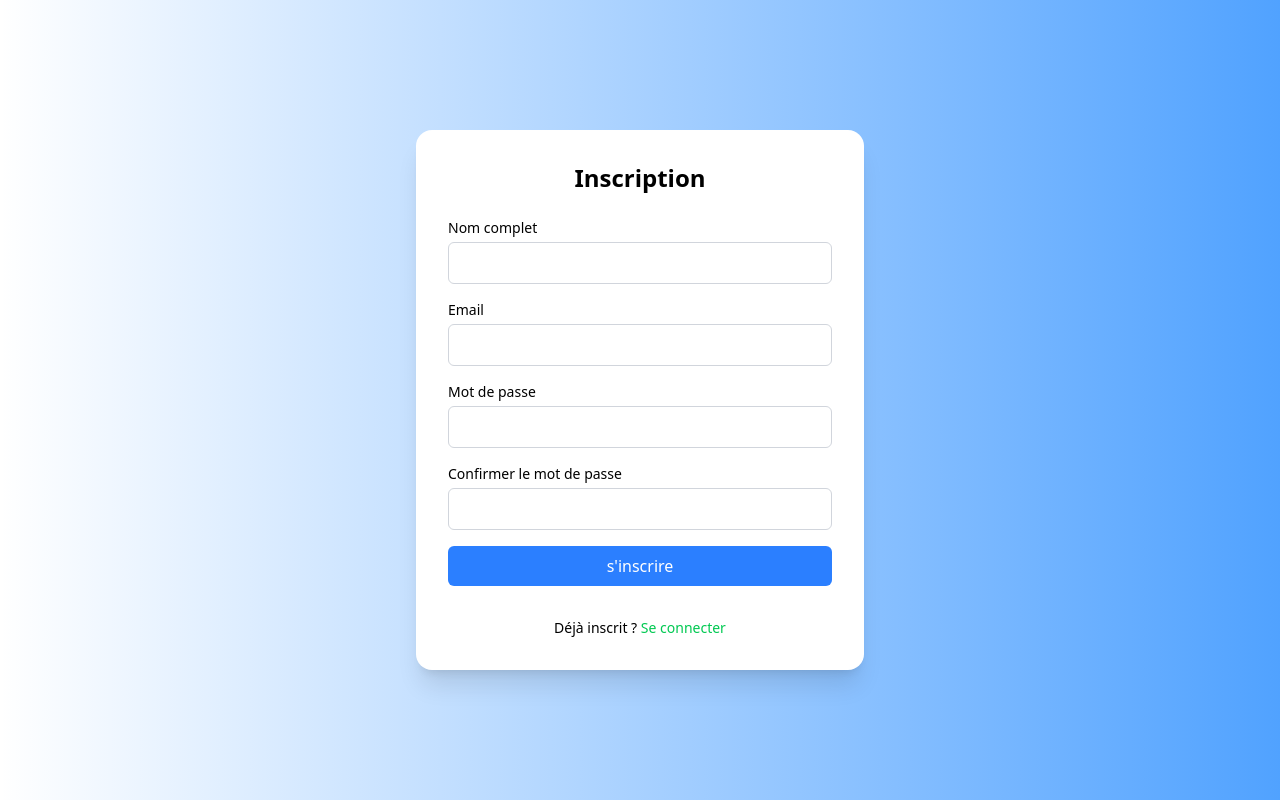
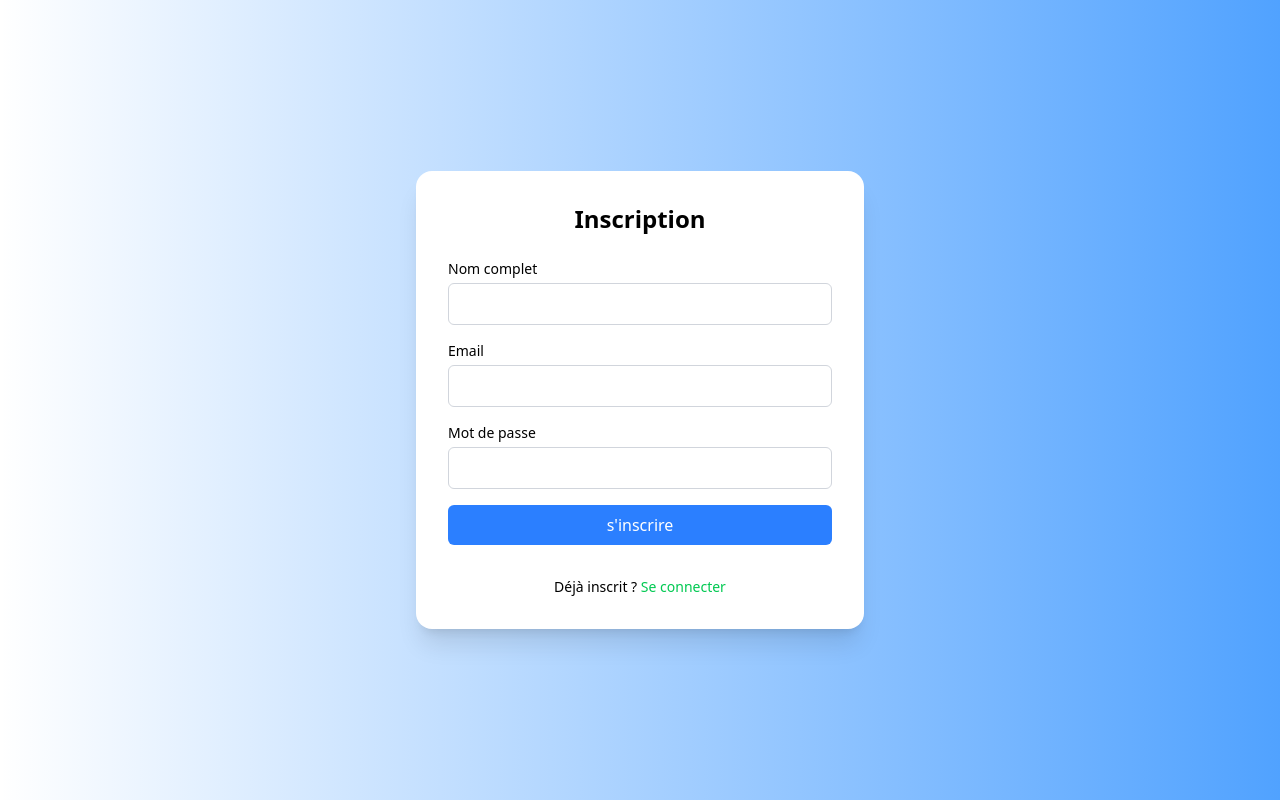
Before and after one commit to yannokocy/blog-2, a Next.js app: page /auth/sign-up in a window 1280 px wide. Built offline with nearby package versions, Linux system fonts and the light colour scheme.

Commit message:
modification

```diff
--- a/src/app/(auth)/auth/sign-up/page.tsx
+++ b/src/app/(auth)/auth/sign-up/page.tsx
@@ -32,7 +32,7 @@ export default function SignupPage() {
             <input
               type="text"
               id="nom"
-              name="nom"
+              name="fullname"
               required
               className="w-full mt-1 px-3 py-2 border border-gray-300 rounded-md focus:outline-none focus:ring-2 focus:ring-blue-500"
             />
@@ -64,22 +64,6 @@ export default function SignupPage() {
             />
           </div>
 
-          <div>
-            <label
-              htmlFor="conf-password"
-              className="block text-sm font-medium"
-            >
-              Confirmer le mot de passe
-            </label>
-            <input
-              type="password"
-              id="conf-password"
-              name="conf-password"
-              required
-              className="w-full mt-1 px-3 py-2 border border-gray-300 rounded-md focus:outline-none focus:ring-2 focus:ring-blue-500"
-            />
-          </div>
-
           {/* Lien qui remplace le bouton submit */}
           <Button
             title="s'inscrire"
--- a/src/app/(website)/page.tsx
+++ b/src/app/(website)/page.tsx
@@ -6,9 +6,9 @@ import axios from "axios";
 
 export default async function Home() {
 
-    const response = await fetch('http://localhost:3333/api/posts', { method: 'get' })
+    const response = await axios.get("http://localhost:3333/api/posts" )
 
-    const posts = await response.json()
+    const posts =  response.data
 
     return (
     <div className="h-screen flex flex-col">
```
